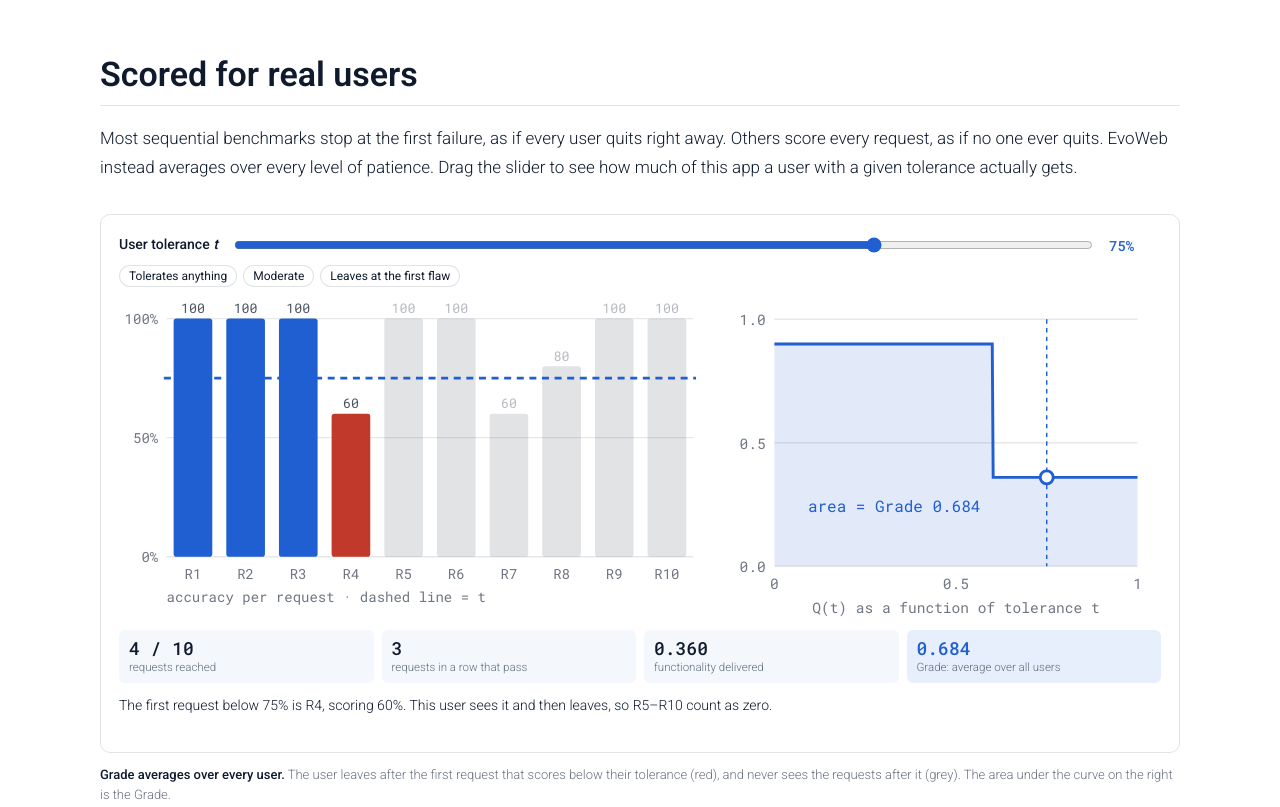
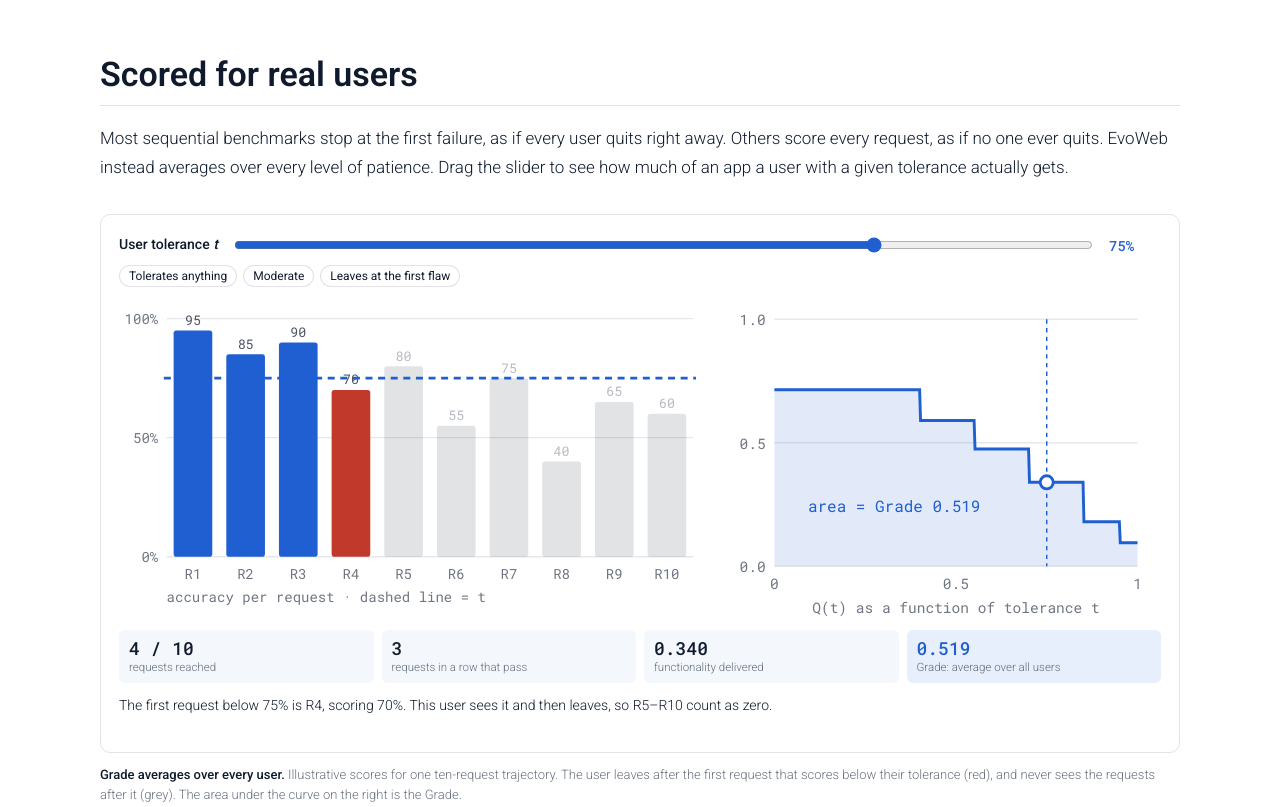
Before and after one commit to two-delta/evoweb-blog, a plain HTML site: page index.html in a window 1280 px wide. Shown: the part 3687-4494 px from the top of the page. Drawn offline with Linux system fonts and the light colour scheme.

Commit message:
Tolerance chart: illustrative scores with more variety

```diff
--- a/index.html
+++ b/index.html
@@ -334,7 +334,7 @@
 
 <h2 id="scoring">Scored for real users</h2>
 
-<p>Most sequential benchmarks stop at the first failure, as if every user quits right away. Others score every request, as if no one ever quits. EvoWeb instead averages over every level of patience. Drag the slider to see how much of this app a user with a given tolerance actually gets.</p>
+<p>Most sequential benchmarks stop at the first failure, as if every user quits right away. Others score every request, as if no one ever quits. EvoWeb instead averages over every level of patience. Drag the slider to see how much of an app a user with a given tolerance actually gets.</p>
 
 <figure id="tol-fig">
   <div class="tol">
@@ -360,7 +360,7 @@
     </div>
     <p class="tol-say" id="tol-say" aria-live="polite"></p>
   </div>
-  <figcaption><b>Grade averages over every user.</b> The user leaves after the first request that scores below their tolerance (red), and never sees the requests after it (grey). The area under the curve on the right is the Grade.</figcaption>
+  <figcaption><b>Grade averages over every user.</b> Illustrative scores for one ten-request trajectory. The user leaves after the first request that scores below their tolerance (red), and never sees the requests after it (grey). The area under the curve on the right is the Grade.</figcaption>
 </figure>
 
 <h2 id="multilingual">Not everyone asks in English</h2>
@@ -499,7 +499,8 @@ python3 -m evoweb.score_run runs/haiku</code></pre></div>
   render(0);
 
   /* ---------- Figure 3: tolerance ---------- */
-  const A = W.map(r => r.acc), R = A.length, NS = 'http://www.w3.org/2000/svg';
+  const A = [0.95, 0.85, 0.9, 0.7, 0.8, 0.55, 0.75, 0.4, 0.65, 0.6], R = A.length,  // illustrative trajectory, not the walkthrough app
+    NS = 'http://www.w3.org/2000/svg';
   const GRADE = (() => { let m = 1, g = 0; A.forEach(a => { g += a * m; m = Math.min(m, a); }); return g / A.length; })();
   document.getElementById('s-grade').textContent = GRADE.toFixed(3);
   const reachedAt = t => { const g = []; let m = 1; for (let r = 0; r < R; r++) { g.push(m >= t - 1e-9); m = Math.min(m, A[r]); } return g; };
```
